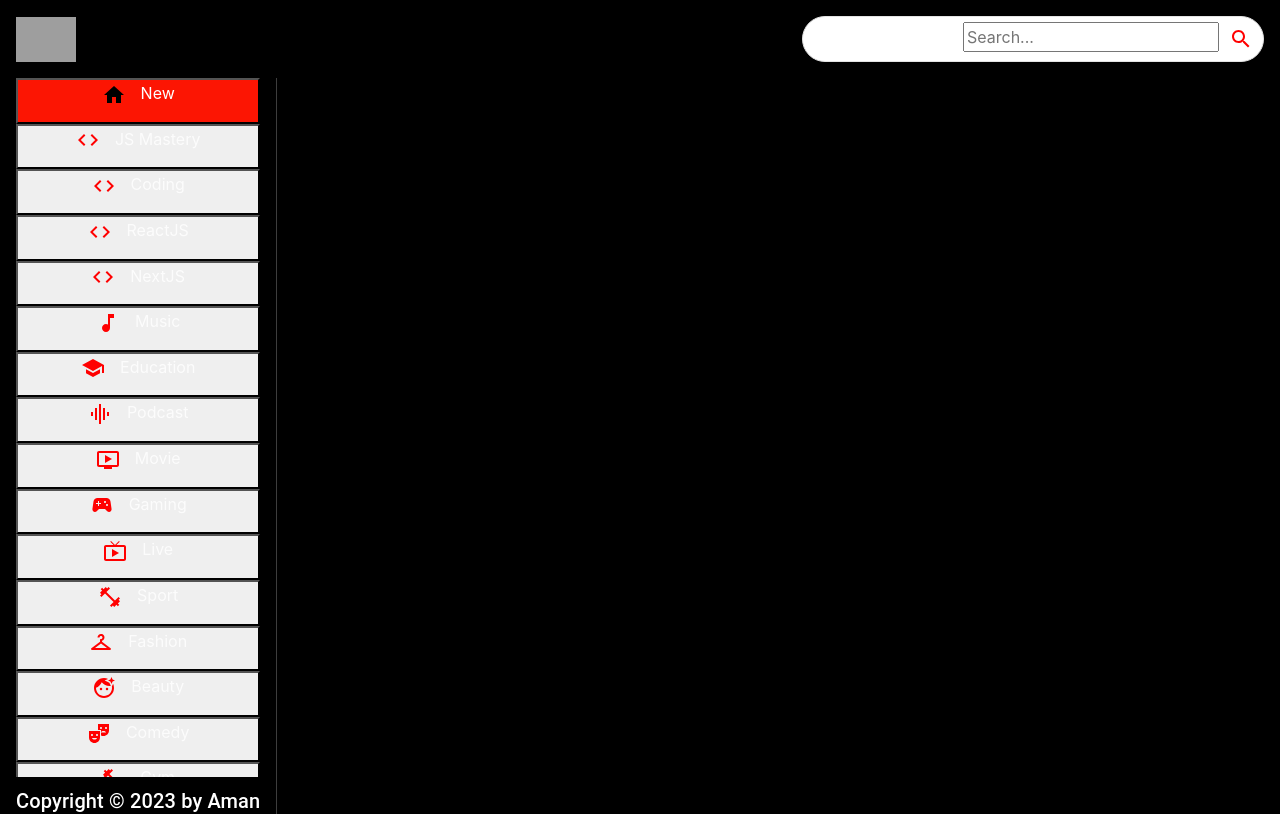
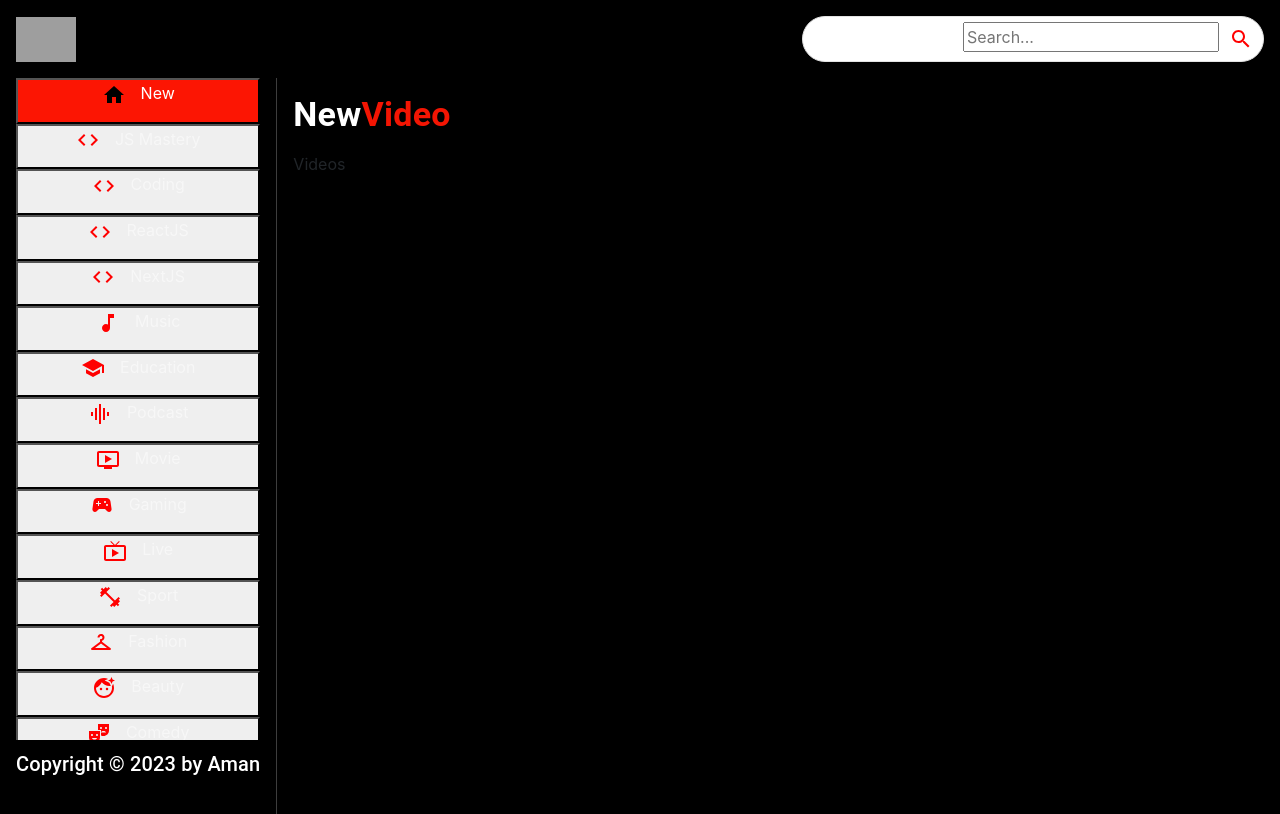
Before and after one commit to amankr-111/Youtube__clone, a React (Create React App) app: page / in a window 1280 px wide. Built offline with nearby package versions, Linux system fonts and the light colour scheme; grey boxes are pictures that could not be loaded.

Commit message:
fixing Buttons

```diff
--- a/src/components/Feed.jsx
+++ b/src/components/Feed.jsx
@@ -2,6 +2,7 @@
 import React, { useEffect, useState } from "react";
 import { Box, Stack, Typography } from "@mui/material";
 import SideBar from './Sidebar'
+import Videos from "./Videos";
 
 const Feed = () => {
   return (
@@ -9,9 +10,18 @@ const Feed = () => {
     <Box sx={{ height: { sx: "auto", md: "92vh" }, borderRight: "1px solid #3d3d3d", px: { sx: 0, md: 2 } }}>
 
     <SideBar  />
+
       <Typography className="copyright" variant="body2" sx={{ mt: 1.5, color: "#fff", }}>
             <h5>Copyright © 2023 by Aman</h5>
       </Typography>
+    </Box>
+    <Box p={2} sx={{overflowY:'auto', height:'90vh',flex:2}}>
+        <Typography variant="h4" fontWeight='bold'mb={2}
+        sx={{color:'white'}}
+        >
+          New<span style={{color:'#F31503'}}>Video</span>
+        </Typography>
+        <Videos videos={[]}/>
     </Box>
   </Stack>
   )
--- a/src/components/SearchBar.jsx
+++ b/src/components/SearchBar.jsx
@@ -63,7 +63,6 @@ const SearchBar = () => {
    placeholder='Search...'
    value=""
    onChange={()=>{}}
-   type='text'
    />
    <IconButton type='submit' sx={{p:'10px', color:'red'
   }}>
--- a/src/components/Sidebar.jsx
+++ b/src/components/Sidebar.jsx
@@ -11,12 +11,12 @@ const Categories = () => (
     direction="row"
     sx={{
       overflowY: "auto",
-      height: { sx: "auto", md: "95%" },
+      height: { sx: "auto", md: "90%" },
       flexDirection: { md: "column" },
     }}
   >
     {categories.map((category) => (
-      <button type="button" class="btn btn-outline-dark"
+     <button type="button" class="btn btn-outline-dark"
         className="category-btn"
         style={{
           paddingBottom:'15px',
@@ -28,7 +28,7 @@ const Categories = () => (
         <span style={{ color: category.name === selectedCategory ? "black" : "red" }}>
           {category.icon}
         </span>
-        <span style={{ opacity: category.name === selectedCategory ? "1" : "0.8",  paddingLeft: "15px"}}>
+        <span style={{ opacity: category.name === selectedCategory ? "1" : "0.5",marginLeft: "15px"}}>
           {category.name}
         </span>
       </button>
--- /dev/null
+++ b/src/components/Videos.jsx
@@ -0,0 +1,9 @@
+import React from 'react'
+
+const Videos = () => {
+  return (
+    <div>Videos</div>
+  )
+}
+
+export default Videos
```
Also changed, not shown: src/utils/fetchFromAPI.js (+8 -14 lines), 1 other file (tests, documents, lock files or other folders).
